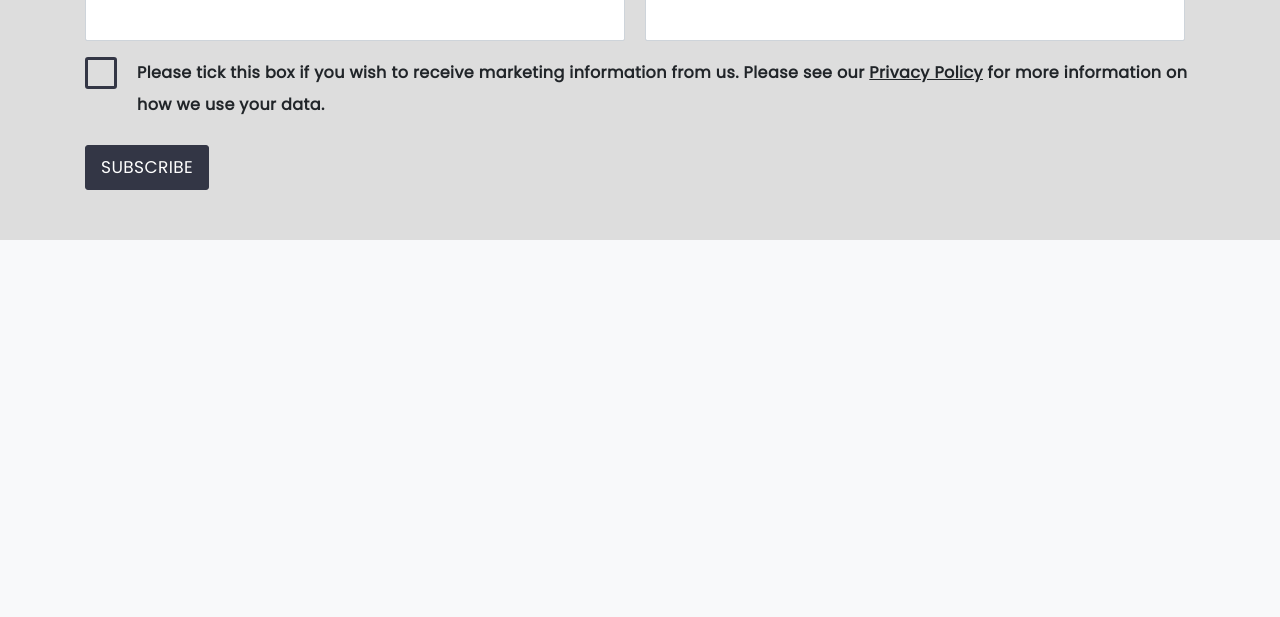
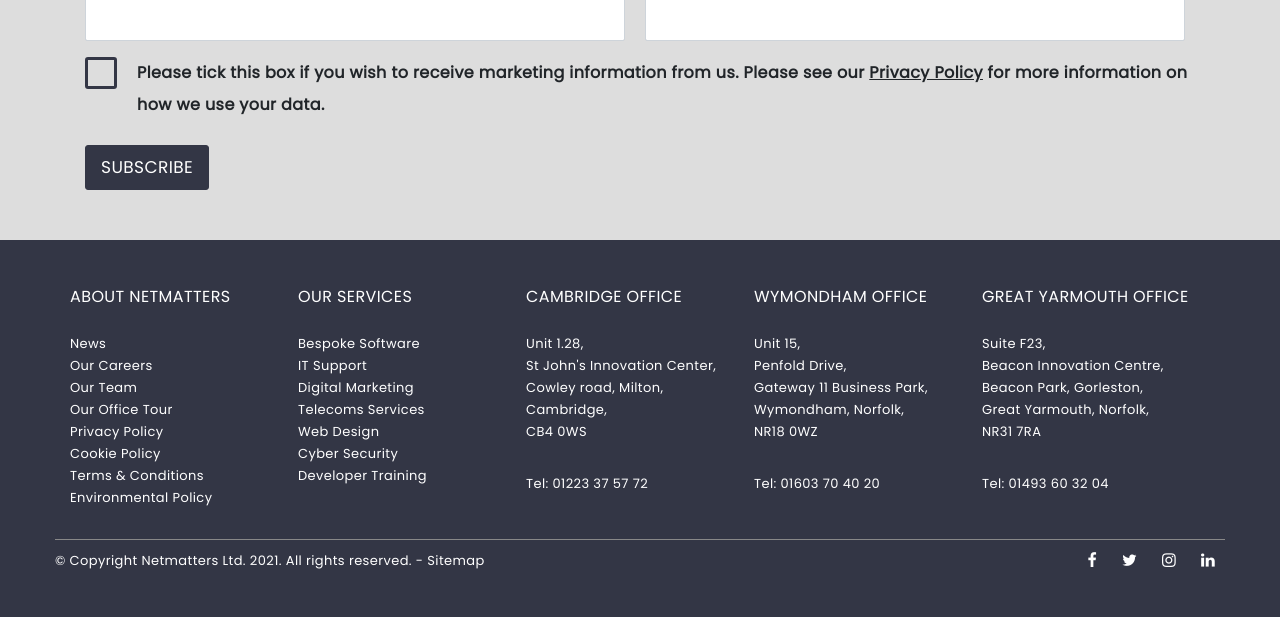
Before and after one commit to MeeranB/Netmatters-Facsimile, a PHP site: page / in a window 1280 px wide. Shown: the part 3267-3884 px from the top of the page. Before the commit the page ends 3507 px from the top, so only its background shows below. Run offline with PHP 8.4, Linux system fonts and the light colour scheme; some web fonts are replaced.

Commit message:
Add sub-footer section

```diff
--- a/index.html
+++ b/index.html
@@ -511,6 +511,112 @@
         </div>
     </div>
     <!-- /signup -->
+    <!-- footer -->
+    <footer>
+        <div class="footer-container container">
+            <div class="row">
+                <div class="footer-section col-6 px-0 col-xl">
+                    <h4>About netmatters</h4>
+                    <ul>
+                        <li>
+                            <a href="#">News</a>
+                        </li>
+                        <li>
+                            <a href="#">Our Careers</a>
+                        </li>
+                        <li>
+                            <a href="#">Our Team</a>
+                        </li>
+                        <li>
+                            <a href="#">Our Office Tour</a>
+                        </li>
+                        <li>
+                            <a href="#">Privacy Policy</a>
+                        </li>
+                        <li>
+                            <a href="#">Cookie Policy</a>
+                        </li>
+                        <li>
+                            <a href="#">Terms & Conditions</a>
+                        </li>
+                        <li>
+                            <a href="#">Environmental Policy</a>
+                        </li>
+                    </ul>
+                </div>
+                <div class="footer-section col-6 px-0 col-xl">
+                    <h4>Our Services</h4>
+                    <ul>
+                        <li>
+                            <a href="#">Bespoke Software</a>
+                        </li>
+                        <li>
+                            <a href="#">IT Support</a>
+                        </li>
+                        <li>
+                            <a href="#">Digital Marketing</a>
+                        </li>
+                        <li>
+                            <a href="#">Telecoms Services</a>
+                        </li>
+                        <li>
+                            <a href="">Web Design</a>
+                        </li>
+                        <li>
+                            <a href="">Cyber Security</a>
+                        </li>
+                        <li>
+                            <a href="">Developer Training</a>
+                        </li>
+                    </ul>
+                </div>
+                <div class="footer-section col-6 px-0 col-md-4 col-xl">
+                    <h4>Cambridge Office</h4>
+                    <address>
+                        Unit 1.28, <br>
+                        St John's Innovation Center, <br>
+                        Cowley road, Milton, <br>
+                        Cambridge, <br>
+                        CB4 0WS
+                    </address>
+                    <p>Tel: <a href="tel:01223375772">01223 37 57 72</a></p>
+                </div>
+                <div class="footer-section col-6 px-0 col-md-4 col-xl">
+                    <h4>Wymondham Office</h4>
+                    <address>
+                        Unit 15, <br>
+                        Penfold Drive, <br>
+                        Gateway 11 Business Park, <br>
+                        Wymondham, Norfolk, <br>
+                        NR18 0WZ
+                    </address>
+                    <p>Tel: <a href="tel:01603704020">01603 70 40 20</a></p>
+                </div>
+                <div class="footer-section col-12 px-0 col-md-4 col-xl">
+                    <h4>Great Yarmouth Office</h4>
+                    <address>
+                        Suite F23, <br>
+                        Beacon Innovation Centre, <br>
+                        Beacon Park, Gorleston, <br>
+                        Great Yarmouth, Norfolk, <br>
+                        NR31 7RA
+                    </address>
+                    <p>Tel: <a href="tel:01493603204">01493 60 32 04</a></p>
+                </div>
+            </div>
+            <div class="sub-footer">
+                <p>© Copyright Netmatters Ltd. 2021. All rights reserved.<span class="sitemap-link"> - <a href="#">Sitemap</a></p>
+                </span>
+                <div class="footer-icons">
+                    <span class="icon-facebook"></span>
+                    <span class="icon-twitter"></span>
+                    <span class="icon-instagram"></span>
+                    <span class="icon-linkedin"></span>
+                </div>
+            </div>
+        </div>
+    </footer>
+    <!-- /footer-->
     <script src="/assets/js/bootstrap.bundle.js"></script>
 </body>
 </html>
--- a/scss/sections/_footer.scss
+++ b/scss/sections/_footer.scss
@@ -0,0 +1,102 @@
+@use '../custom' as *;
+
+footer {
+    padding: 47px 0px 43px;
+    background-color: #333645;
+    h4 {
+        font-size: 1rem;
+        color: white;
+        text-transform: uppercase;
+        margin-bottom: 26px;
+    }
+    ul {
+        line-height: 1.375rem;
+        font-size: 0.8125rem;
+        color: white;
+        padding-left: 0;
+        margin-bottom: 30px;
+        a {
+            color: white;
+            &:hover {
+                color: white;
+            }
+        }
+    }
+    .row {
+        margin-left: 15px;
+        margin-right: 15px;
+    }
+    address,
+    p {
+        line-height: 1.375rem;
+        font-size: 0.8125rem;
+        margin-bottom: 30px;
+        color: white;
+    }
+    p a {
+        color: white;
+        &:hover {
+            color: white;
+        }
+    }
+}
+
+.footer-section {
+    width: auto;
+    flex-grow: 1;
+}
+
+.sub-footer {
+    display: flex;
+    flex-direction: row;
+    padding-top: 10px;
+    justify-content: space-between;
+    border-top: 1px solid #888;
+    p {
+        margin-bottom: 0;
+    }
+}
+
+.footer-icons {
+    color: white;
+    .icon-facebook::after {
+        background-color: #3B5998;
+    }
+
+    .icon-twitter::after {
+        background-color: #00ACED;
+    }
+
+    .icon-instagram::after {
+        background-color: #D93175;
+    }
+
+    .icon-linkedin::after {
+        background-color: #0077B5;
+    }
+    span[class^="icon-"] {
+        padding: 7px 10px 10px;
+        position: relative;
+        &::before {
+            position: relative;
+        }
+        &::after {
+            content: '';
+            position: absolute;
+            width: 34px;
+            height: 34px;
+            border-radius: 50%;
+            top: 0;
+            left: calc(50% - 17px);
+            z-index: -1;
+        }
+        &:hover {
+            &::after {
+                z-index: 0;
+            }
+            &::before {
+                z-index: 1;
+            }
+        }
+    }
+}
```
Also changed, not shown: assets/css/style.css, 1 other file.
